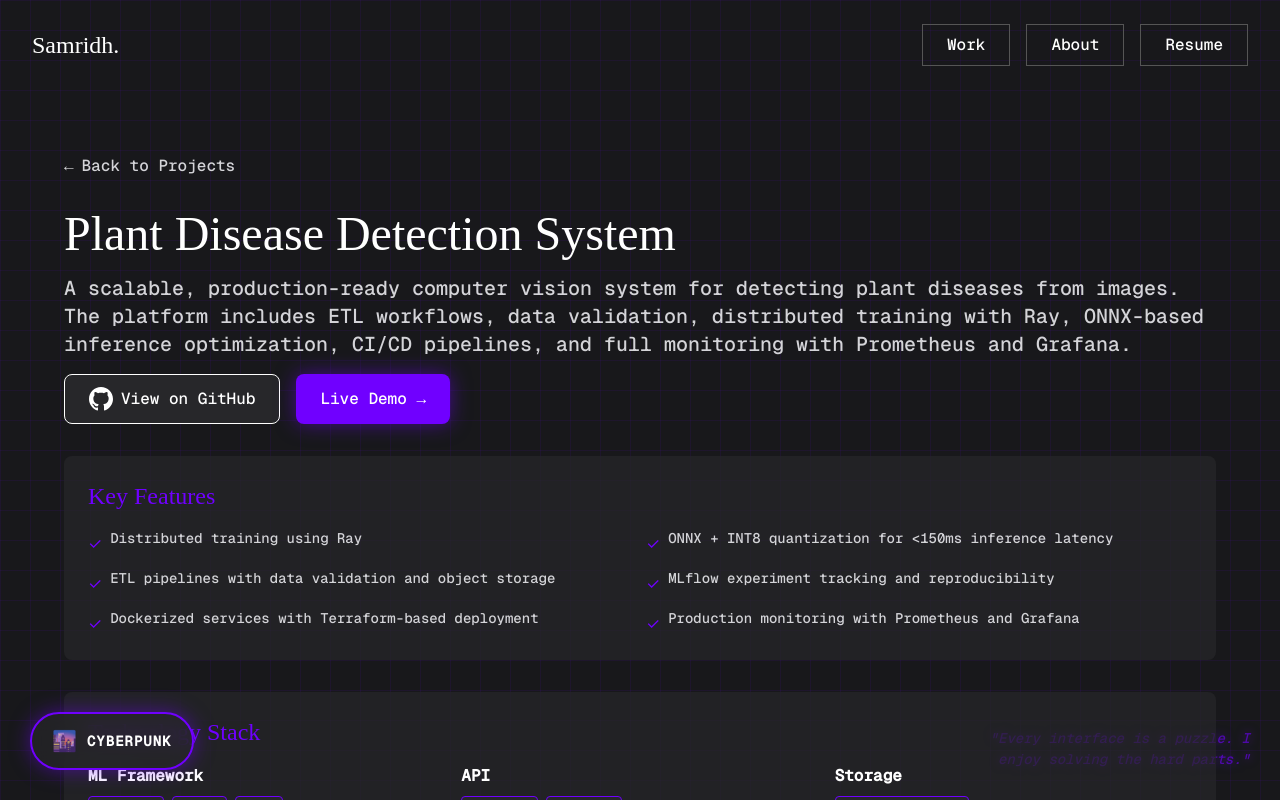
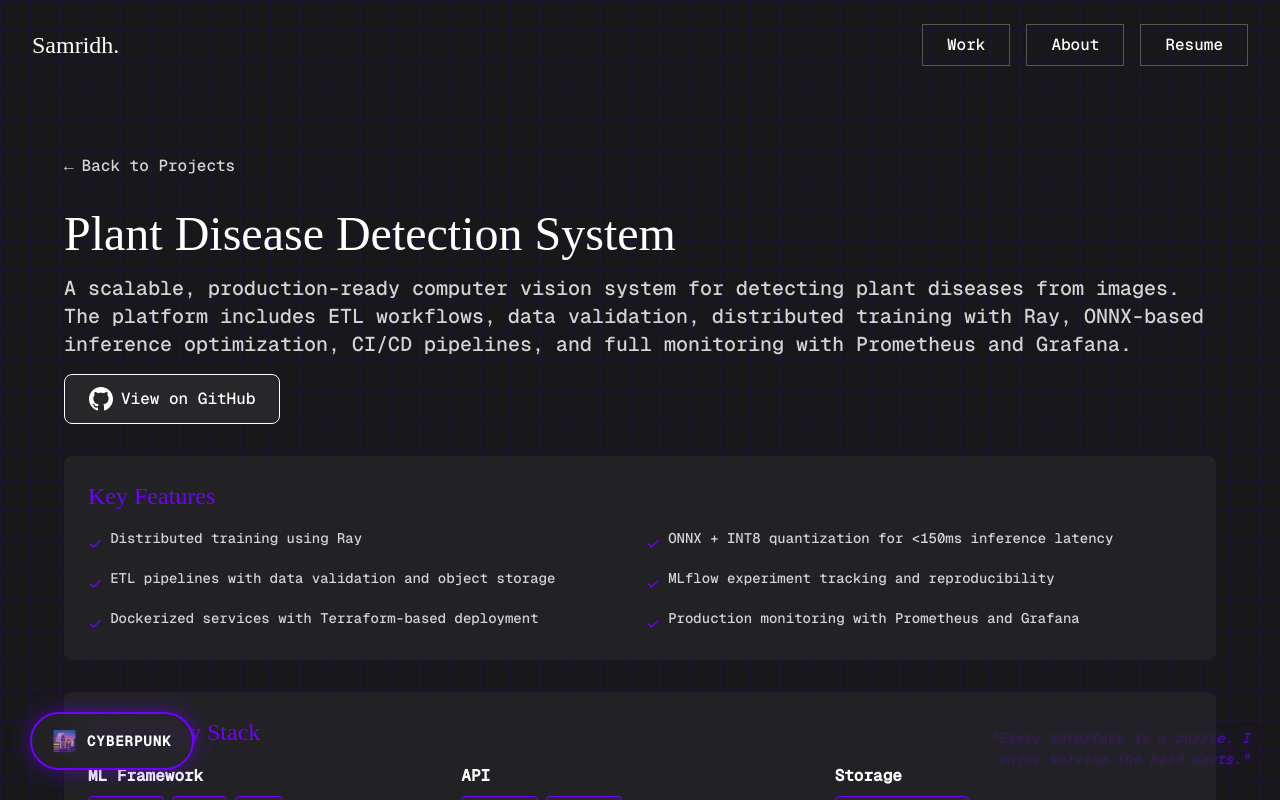
Before and after one commit to samridhsri/portfolioWebApp, a React (Create React App) app: page / in a window 1280 px wide. Both pictures are taken after a click on the element 640 px from the left and 1407 px from the top of the page. Shown: the top 800 px of the page. Built offline with nearby package versions, Linux system fonts and the light colour scheme; a web font is replaced by a local one.

Commit message:
Fixed some broken links

```diff
--- a/src/components/portfolio/ProjectDetail.jsx
+++ b/src/components/portfolio/ProjectDetail.jsx
@@ -21,7 +21,7 @@ const ProjectDetail = ({ project }) => {
         <h1 className="bakbak text-5xl" style={{ color: 'var(--text-primary)' }}>{project.title}</h1>
         <p className="text-xl" style={{ color: 'var(--text-secondary)' }}>{project.detailedDescription}</p>
         <div className="flex gap-4 flex-wrap">
-          {project.github && (
+          {project.github && project.github !== "#" && (
             <a
               href={project.github}
               target="_blank"
--- a/src/data/portfolioData.js
+++ b/src/data/portfolioData.js
@@ -15,7 +15,7 @@ export const projects = [
       "MongoDB",
     ],
     image: "",
-    link: "https://github.com/samridhsri/f1-race-telemetry",
+    link: "#",
     github: "https://github.com/samridhsri/f1-race-telemetry",
     detailedDescription:
       "RaceFlux is a distributed, real-time Formula 1 analytics platform that ingests live and historical telemetry data via FastF1, processes six concurrent data streams using Spark Structured Streaming, and serves insights through interactive Streamlit dashboards. The system includes MLflow-tracked race outcome prediction models and is fully containerized with automated deployment.",
@@ -60,7 +60,7 @@ export const projects = [
       "MLflow",
     ],
     image: null,
-    link: "https://github.com/meghrathod/plantdisease-ml",
+    link: "#",
     github: "https://github.com/meghrathod/plantdisease-ml",
     detailedDescription:
       "A scalable, production-ready computer vision system for detecting plant diseases from images. The platform includes ETL workflows, data validation, distributed training with Ray, ONNX-based inference optimization, CI/CD pipelines, and full monitoring with Prometheus and Grafana.",
@@ -98,7 +98,7 @@ export const projects = [
       "OpenStreetMap",
     ],
     image: null,
-    link: "https://github.com/ranjan2601/Urban-Sustainability-Calculator",
+    link: "#",
     github: "https://github.com/ranjan2601/Urban-Sustainability-Calculator",
     detailedDescription:
       "A full-stack sustainability assessment tool that evaluates urban regions across environmental, economic, and social factors. The platform integrates OpenStreetMap data with Google Gemini-powered analysis and presents results via an interactive map-based UI.",
@@ -130,7 +130,7 @@ export const projects = [
       "Implemented parameter-efficient fine-tuning of RoBERTa using LoRA, achieving high accuracy while training less than 1% of model parameters.",
     tags: ["PyTorch", "Hugging Face", "LoRA", "PEFT", "CUDA"],
     image: null,
-    link: "https://github.com/samridhsri/finetuning-with-lora-dl-project-2",
+    link: "#",
     github: "https://github.com/samridhsri/finetuning-with-lora-dl-project-2",
     detailedDescription:
       "A deep learning project demonstrating efficient fine-tuning of large language models using Low-Rank Adaptation (LoRA). Achieved strong performance on the AG News dataset while training only 0.69% of total parameters.",
@@ -160,7 +160,7 @@ export const projects = [
       "Designed a lightweight ResNet architecture optimized for accuracy, speed, and edge deployment.",
     tags: ["PyTorch", "TensorFlow", "Deep Learning"],
     image: null,
-    link: "https://github.com/samridhsri/DL-Project-1-Cifar10-Classification-Using-Resnet",
+    link: "#",
     github: "https://github.com/samridhsri/DL-Project-1-Cifar10-Classification-Using-Resnet",
     detailedDescription:
       "A custom ResNet with Squeeze-and-Excitation modules and advanced augmentation strategies, achieving high accuracy with significantly fewer parameters than standard architectures.",
@@ -188,7 +188,7 @@ export const projects = [
       "Built and deployed a live convocation management platform used by over 2000 students at Manipal University Jaipur.",
     tags: ["Full Stack", "Web Development", "Databases"],
     image: null,
-    link: "#",
+    link: "https://mujconvocation.in/",
     github: "#",
     detailedDescription:
       "A production web application handling student registration, seat allocation, and convocation logistics for Manipal University Jaipur.",
```
